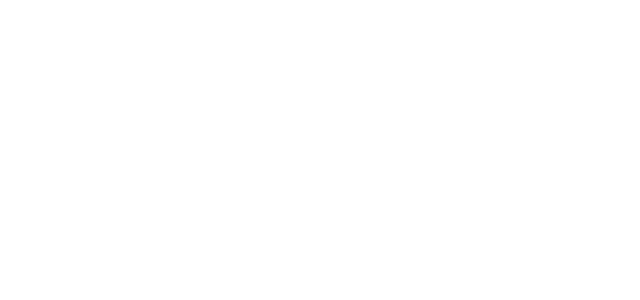
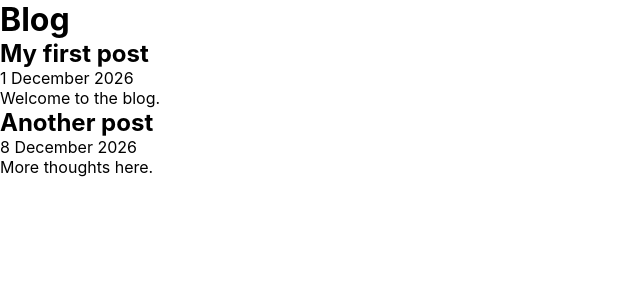
Before and after one commit to ryanswangs/A.R.T, a React (Create React App) app in the folder a.r.t/: page /blog in a window 1280 px wide. Before the commit this address had no page. Shown: the top 300 px of the page, without its empty margins (0-640 px from the left). Built offline with nearby package versions, Linux system fonts and the light colour scheme; the HTML template or start-up script is replaced by a standard one.

Commit message:
basic blog page

```diff
--- a/a.r.t/src/App.css
+++ /dev/null
@@ -1,38 +0,0 @@
-.App {
-  text-align: center;
-}
-
-.App-logo {
-  height: 40vmin;
-  pointer-events: none;
-}
-
-@media (prefers-reduced-motion: no-preference) {
-  .App-logo {
-    animation: App-logo-spin infinite 20s linear;
-  }
-}
-
-.App-header {
-  background-color: #282c34;
-  min-height: 100vh;
-  display: flex;
-  flex-direction: column;
-  align-items: center;
-  justify-content: center;
-  font-size: calc(10px + 2vmin);
-  color: white;
-}
-
-.App-link {
-  color: #61dafb;
-}
-
-@keyframes App-logo-spin {
-  from {
-    transform: rotate(0deg);
-  }
-  to {
-    transform: rotate(360deg);
-  }
-}
--- a/a.r.t/src/App.js
+++ b/a.r.t/src/App.js
@@ -1,8 +1,8 @@
-import './App.css';
 import {BrowserRouter, Routes, Route} from 'react-router-dom';
 
 import Home from './Homepages/Home';
 import Register from './Homepages/Register';
+import Blog from './Homepages/Blog';
 
 
 function App() {
@@ -13,6 +13,7 @@ function App() {
         <Routes>
           <Route path="/" element={< Home />} />
           <Route path="/register" element={< Register />} />
+          <Route path="/blog" element={< Blog />} />
         </Routes>
 
       </BrowserRouter>
--- /dev/null
+++ b/a.r.t/src/Homepages/Blog.jsx
@@ -0,0 +1,21 @@
+function Blog() {
+  const posts = [
+    { id: 1, title: 'My first post', date: '1 December 2026', body: 'Welcome to the blog.' },
+    { id: 2, title: 'Another post', date: '8 December 2026', body: 'More thoughts here.' },
+  ];
+
+  return (
+    <div className="blog">
+      <h1>Blog</h1>
+      {posts.map((post) => (
+        <article key={post.id}>
+          <h2>{post.title}</h2>
+          <p className="blog-date">{post.date}</p>
+          <p>{post.body}</p>
+        </article>
+      ))}
+    </div>
+  );
+}
+
+export default Blog;
```
